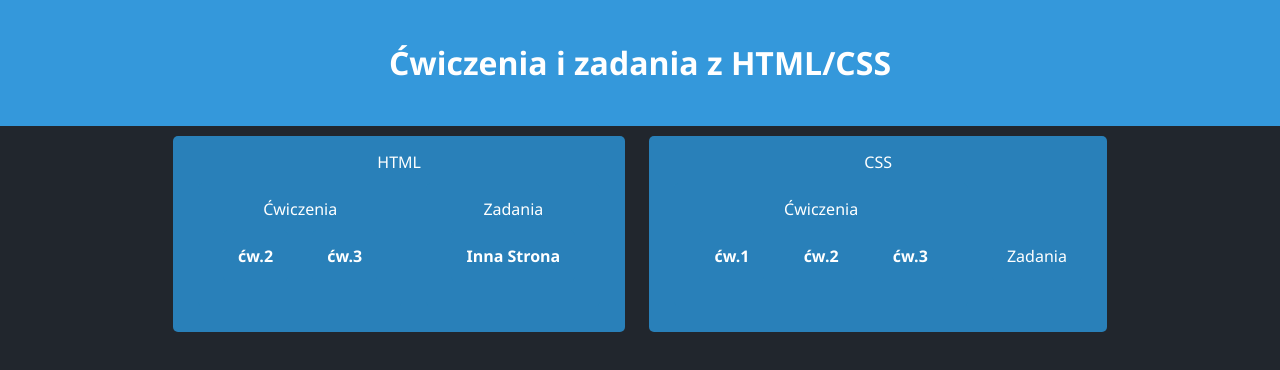
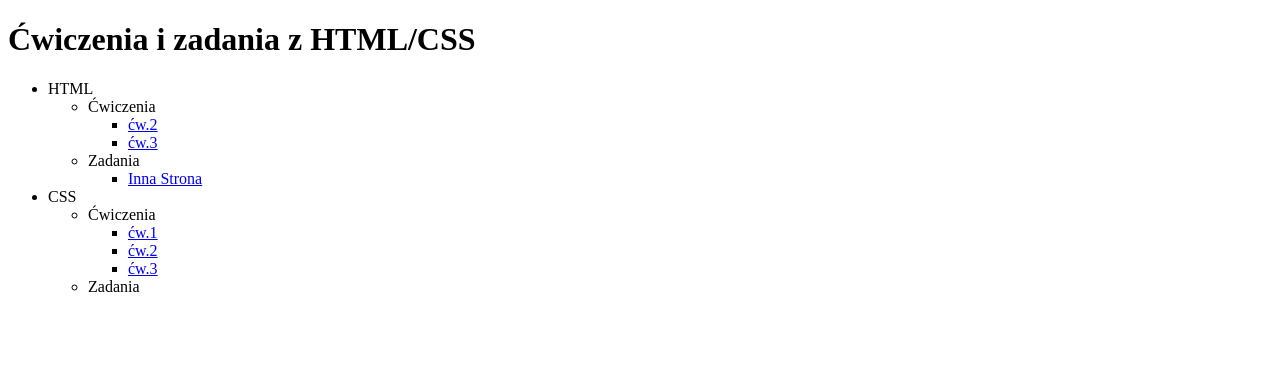
Before and after one commit to patrykczapl/witryny-i-aplikacje-internetowe, a plain HTML site: page index.html in a window 1280 px wide. Drawn offline with Linux system fonts and the light colour scheme.

Commit message:
index.html

```diff
--- a/index.html
+++ b/index.html
@@ -5,55 +5,11 @@
     <meta charset="UTF-8">
     <meta name="viewport" content="width=device-width, initial-scale=1.0">
     <title>Ćwiczenia i zadania z HTML/CSS</title>
-    <style>
-        body {
-            font-family: 'Segoe UI', Tahoma, Geneva, Verdana, sans-serif;
-            background-color: #21262D;
-            margin: 0;
-            padding: 0;
-            color: #fff;
-        }
-
-        header {
-            background-color: #3498db;
-            color: #fff;
-            text-align: center;
-            padding: 20px;
-        }
-
-        ul {
-            list-style-type: none;
-            padding: 0;
-            margin: 0;
-            text-align: center;
-        }
-
-        li {
-            display: inline-block;
-            margin: 10px;
-            padding: 15px;
-            background-color: #2980b9;
-            border-radius: 5px;
-        }
-
-        a {
-            text-decoration: none;
-            color: #fff;
-            font-weight: bold;
-            font-size: 16px;
-        }
-
-        a:hover {
-            text-decoration: underline;
-        }
-    </style>
 </head>
 
 <body>
 
-    <header>
         <h1>Ćwiczenia i zadania z HTML/CSS</h1>
-    </header>
 
     <ul>
         <li>HTML
@@ -66,7 +22,7 @@
                 </li>
                 <li>Zadania
                     <ul>
-                        <li><a href="https://www.innastrona.com">Inna Strona</a></li>
+                        <li><a href="https://www.innstrona.com">Inna Strona</a></li>
                     </ul>
                 </li>
             </ul>
```
